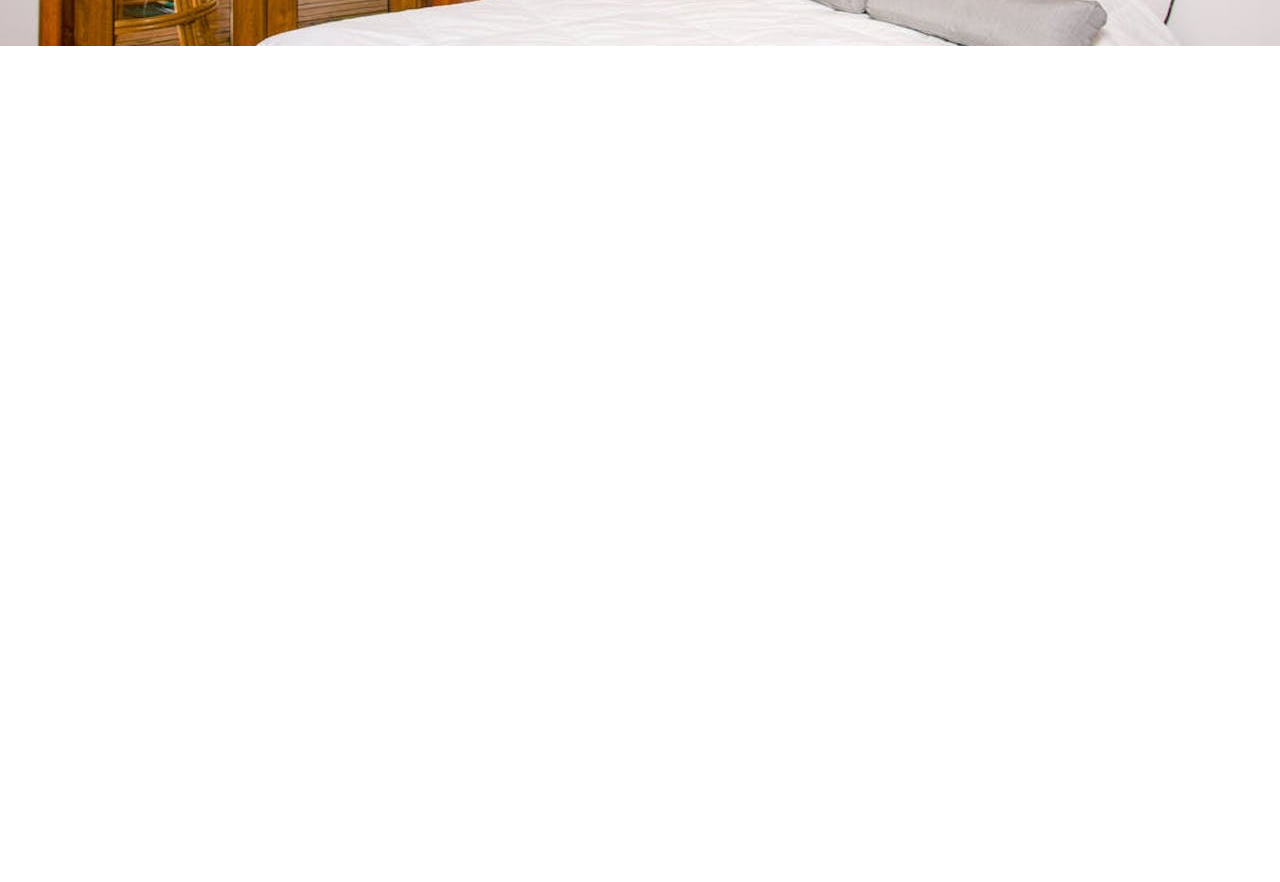
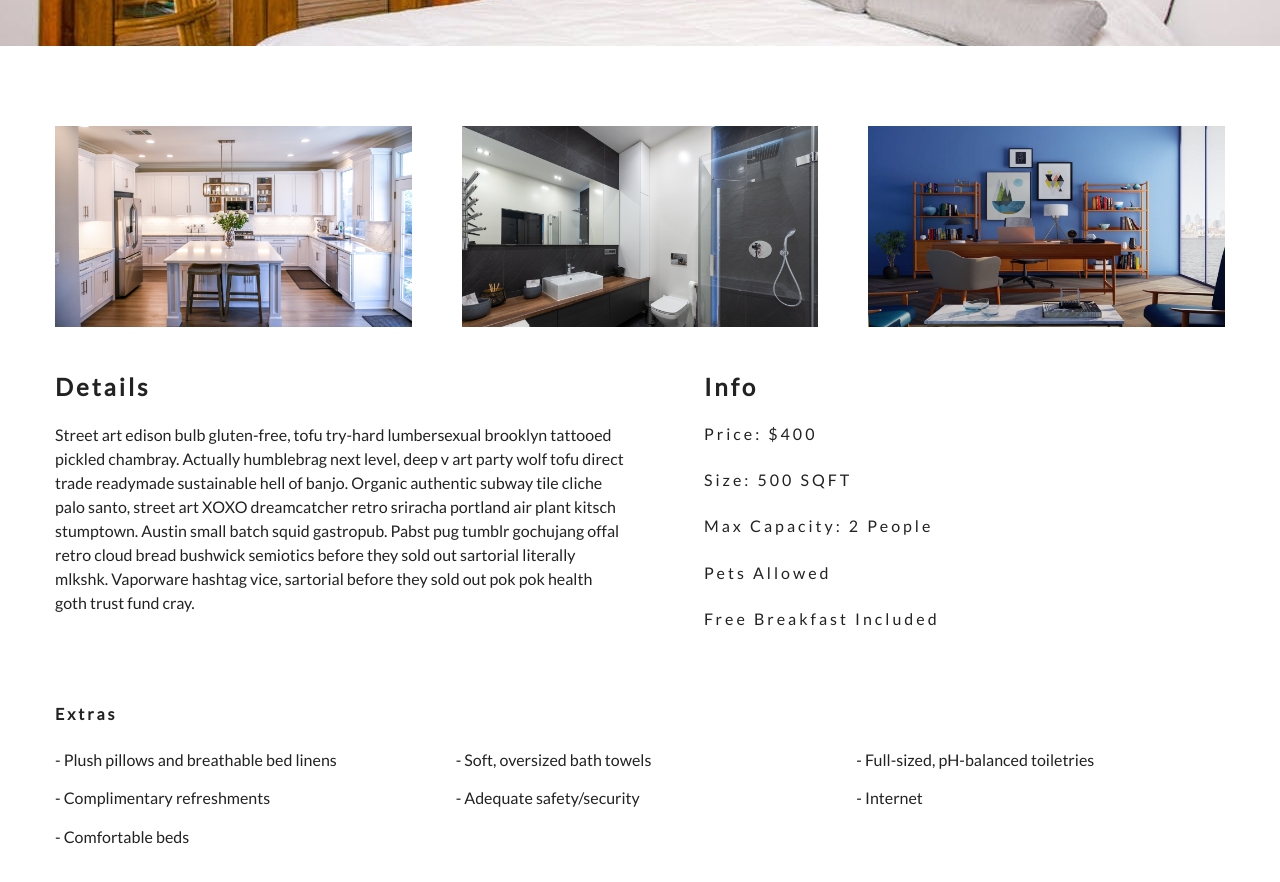
Before and after one commit to akash02-das/beach-resort, a React (Create React App) app: page /rooms/double-deluxe in a window 1280 px wide. Shown: the part 500-1382 px from the top of the page. Before the commit the page ends 800 px from the top, so only its background shows below. Built offline with nearby package versions, Linux system fonts and the light colour scheme.

Commit message:
Single room completed

```diff
--- a/src/pages/SingleRoom.js
+++ b/src/pages/SingleRoom.js
@@ -5,6 +5,7 @@ import Banner from "../components/Banner";
 import { Link } from "react-router-dom";
 import { RoomContext } from "../context";
 import StyledHero from "../components/StyledHero";
+import "../styles/singleRoom.scss";
 
 class SingleRoom extends Component {
   constructor(props) {
@@ -46,14 +47,52 @@ class SingleRoom extends Component {
       images,
     } = room;
 
+    const [mainImg, ...defaultImg] = images;
+    console.log(defaultImg);
     return (
-      <StyledHero img={images[0] || this.state.defaultBcg}>
+      <>
+        <StyledHero img={mainImg || this.state.defaultBcg}>
           <Banner title={`${name} room`}>
             <Link to="/rooms" className="btn-primary">
               back to rooms
             </Link>
           </Banner>
         </StyledHero>
+        <section className="single-room">
+          <div className="single-room-images">
+            {defaultImg.map((item, index) => (
+              <img key={index} src={item} alt={name} />
+            ))}
+          </div>
+
+          <div className="single-room-info">
+            <article className="desc">
+              <h3>details</h3>
+              <p>{description}</p>
+            </article>
+            <article className="info">
+              <h3>info</h3>
+              <h6>price: ${price}</h6>
+              <h6>size: {size} SQFT</h6>
+              <h6>
+                max capacity:
+                {capacity > 1 ? ` ${capacity} people` : ` ${capacity} person`}
+              </h6>
+              <h6>{pets ? "pets allowed" : "no pets allowed"}</h6>
+              <h6>{breakfast && "free breakfast included"}</h6>
+            </article>
+          </div>
+        </section>
+
+        <section className="room-extras">
+          <h6>extras</h6>
+          <ul className="extras">
+            {extras.map((item, index) => (
+              <li key={index}>- {item}</li>
+            ))}
+          </ul>
+        </section>
+      </>
     );
   }
 }
--- /dev/null
+++ b/src/styles/singleRoom.scss
@@ -0,0 +1,89 @@
+@import "../App.scss";
+
+.single-room {
+  padding: 5rem 0 0 0;
+}
+
+.single-room-images {
+  width: 80vw;
+  margin: 0 auto;
+  display: grid;
+  grid-template-columns: repeat(auto-fit, minmax(350px, 1fr));
+  grid-row-gap: 2rem;
+  grid-column-gap: 50px;
+
+  img {
+    width: 100%;
+    display: block;
+  }
+}
+
+.single-room-info {
+  width: 80vw;
+  display: grid;
+  grid-template-columns: 1fr;
+  margin: 2rem auto;
+}
+
+.desc {
+  margin: 1rem 0;
+
+  h3 {
+    text-transform: capitalize;
+    letter-spacing: $mainSpacing;
+  }
+
+  p {
+    line-height: 1.5;
+  }
+}
+
+.info {
+  margin: 1rem 0;
+
+  h3 {
+    text-transform: capitalize;
+    letter-spacing: $mainSpacing;
+  }
+
+  h6 {
+    text-transform: capitalize;
+    letter-spacing: $mainSpacing;
+    font-weight: 300;
+  }
+}
+
+.room-extras {
+  width: 80vw;
+  margin: 0 auto 3rem auto;
+
+  h6 {
+    text-transform: capitalize;
+    letter-spacing: $mainSpacing;
+  }
+}
+
+.extras {
+  list-style-type: none;
+  display: grid;
+  grid-template-columns: repeat(auto-fit, minmax(330px, 1fr));
+  grid-column-gap: 2rem;
+  grid-row-gap: 1rem;
+}
+
+@media screen and (min-width: 992px) {
+  .single-room-images,
+  .single-room-info,
+  .room-extras {
+    width: 95vw;
+    max-width: 1170px;
+  }
+  .single-room-info {
+    display: grid;
+    grid-template-columns: 1fr 1fr;
+    grid-column-gap: 2rem;
+  }
+  .info {
+    padding-left: 3rem;
+  }
+}
```
Also changed, not shown: 1 other file (tests, documents, lock files or other folders). Lines whose indentation alone changed are shown as unchanged.
